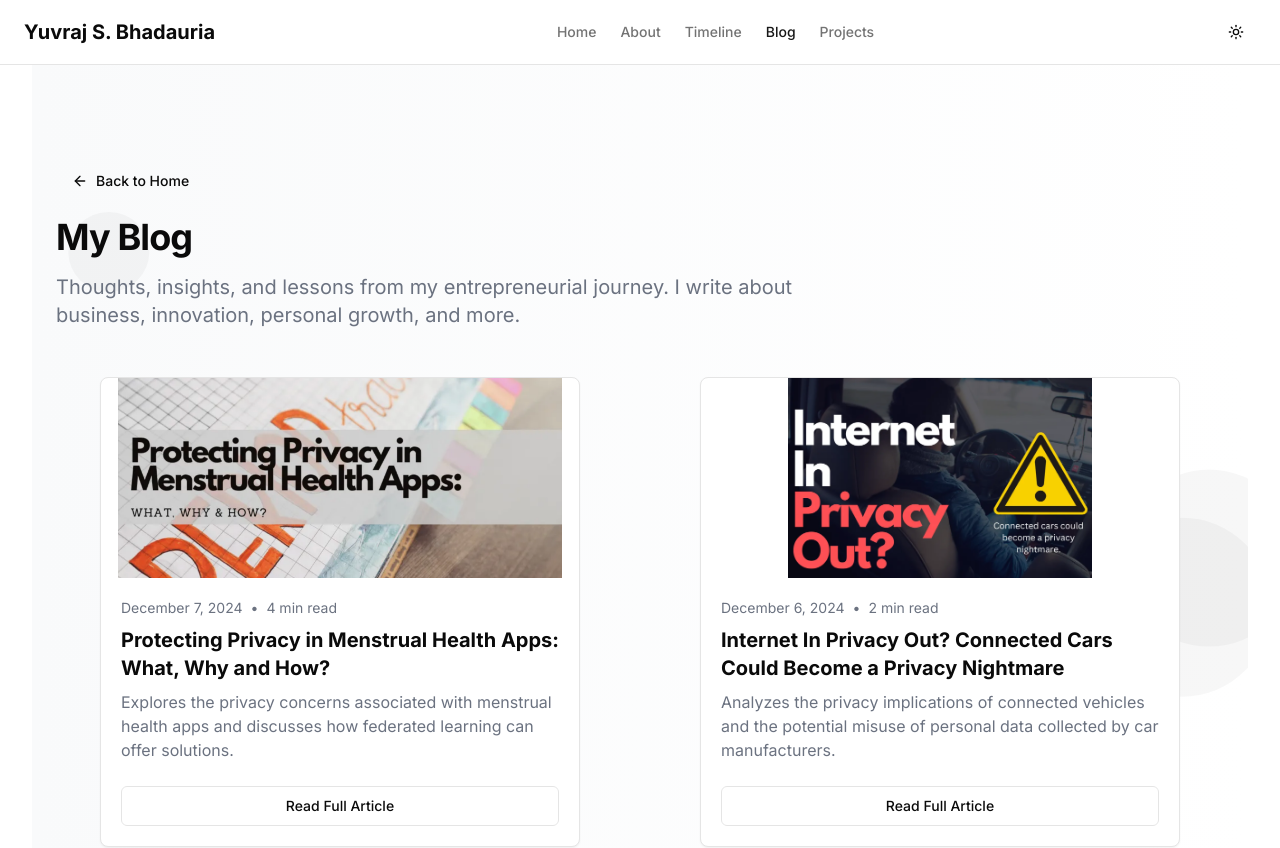
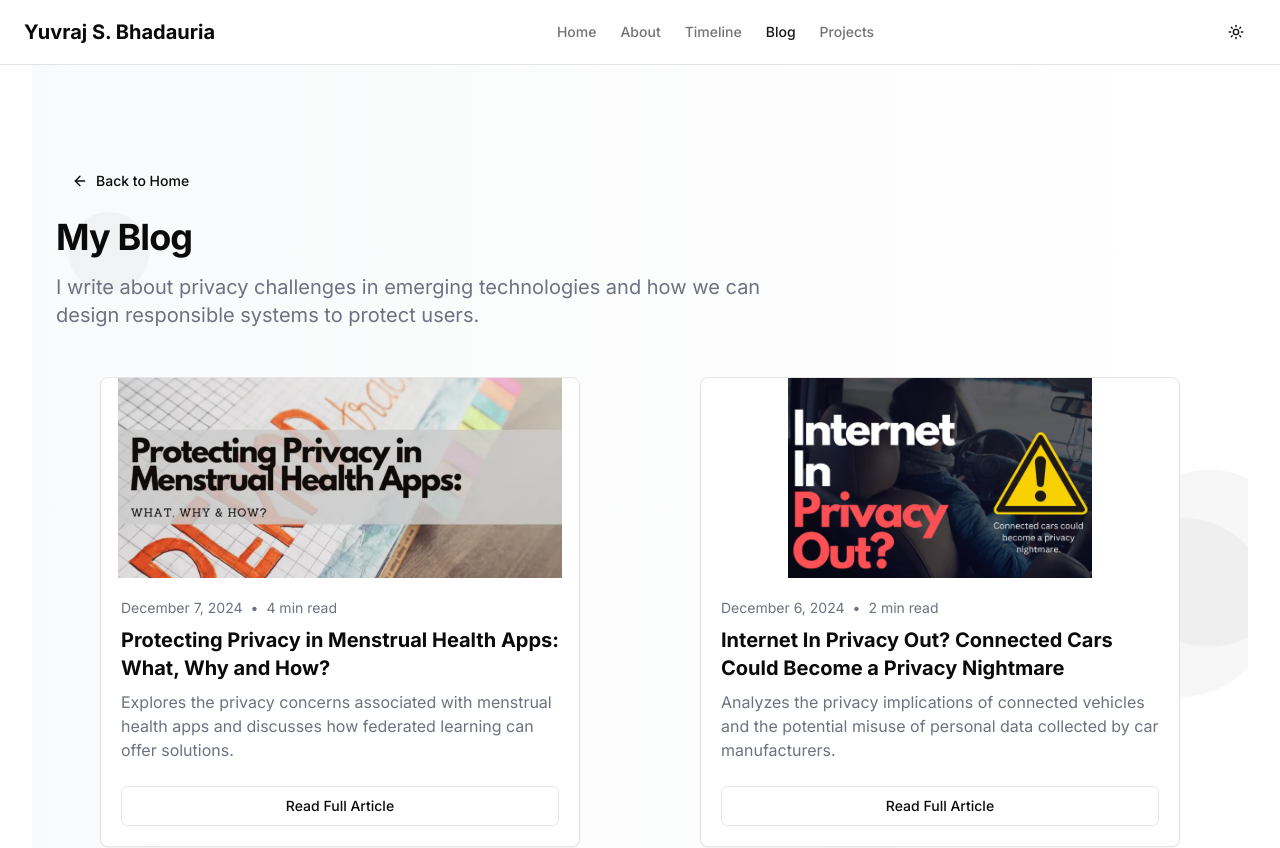
Before and after one commit to UvrajSB/my_website, a Next.js app: page /blog in a window 1280 px wide. Shown: the top 848 px of the page. Built offline with nearby package versions, Linux system fonts and the light colour scheme.

Commit message:
blog line

```diff
--- a/app/blog/page.tsx
+++ b/app/blog/page.tsx
@@ -83,8 +83,7 @@ export default function BlogPage() {
             </Link>
             <h1 className="text-4xl font-bold tracking-tight">My Blog</h1>
             <p className="text-xl text-gray-500 dark:text-gray-400 max-w-3xl">
-              Thoughts, insights, and lessons from my entrepreneurial journey. I write about business, innovation,
-              personal growth, and more.
+            I write about privacy challenges in emerging technologies and how we can design responsible systems to protect users.
             </p>
           </AnimatedSection>
 
```
